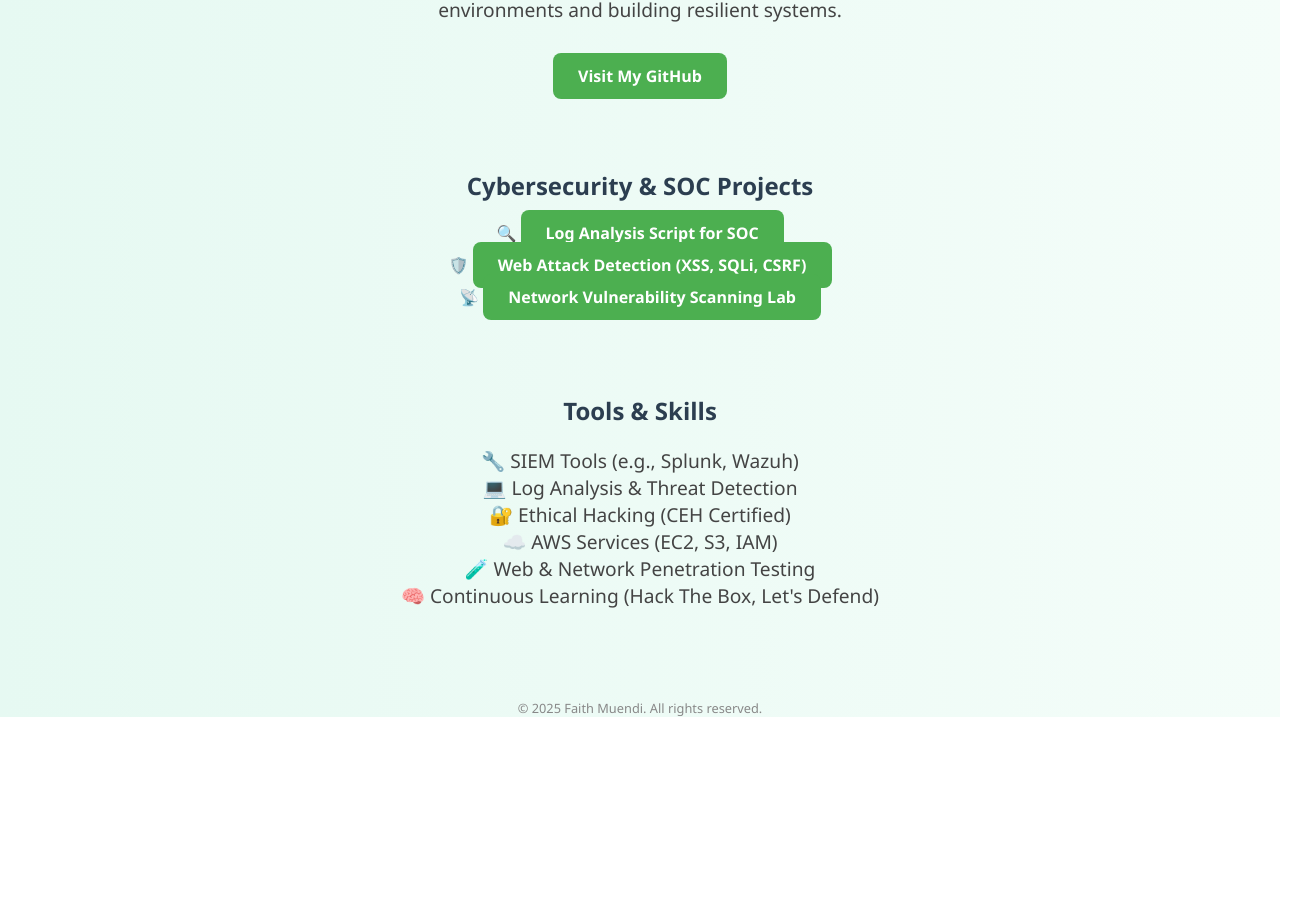
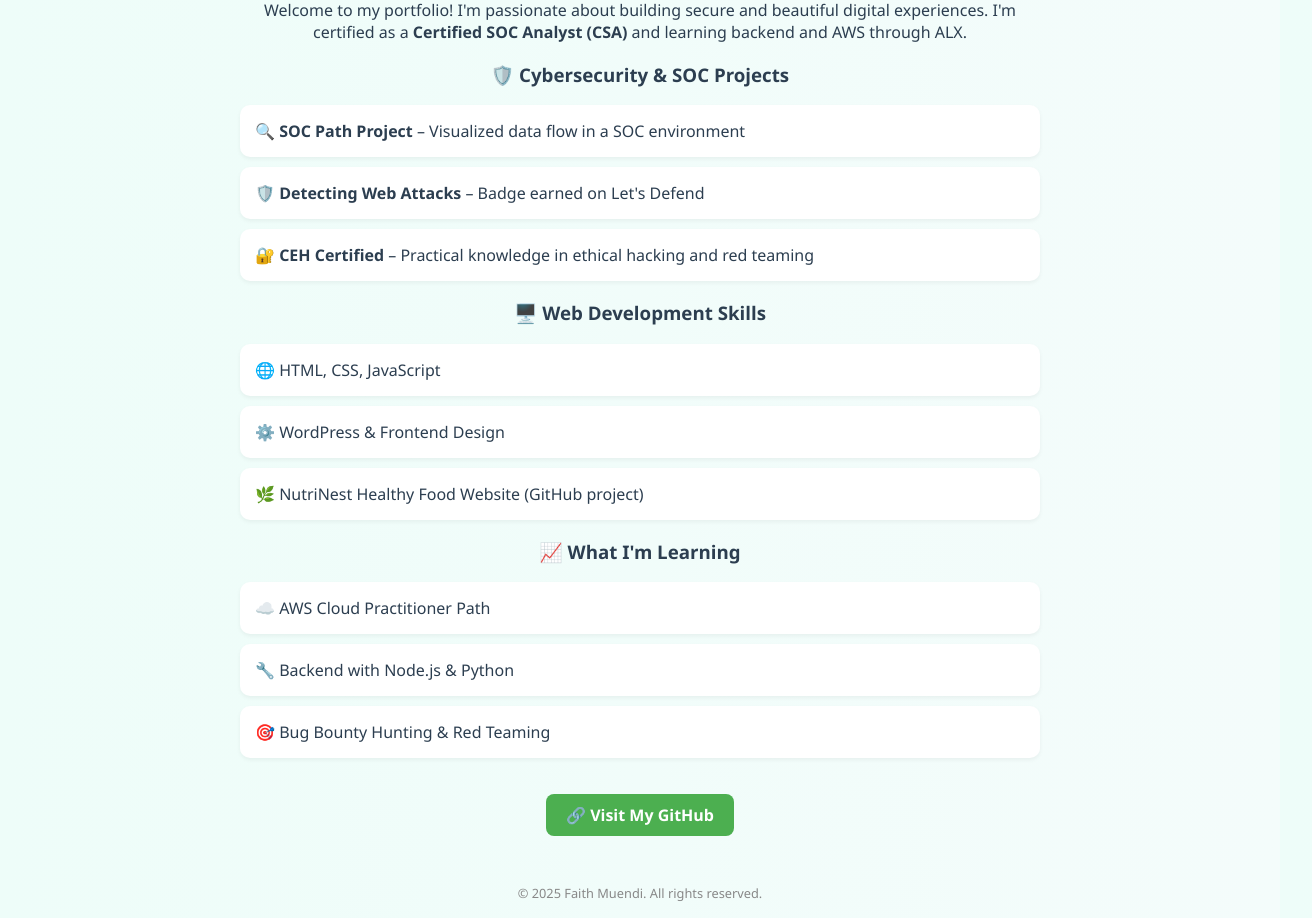
Before and after one commit to faith-muendi/my-portfolio, a plain HTML site: page index.html in a window 1280 px wide. Shown: the part 265-1183 px from the top of the page, 1312 px wide, since content can reach past the window. Before the commit the page ends 982 px from the top, so only its background shows below. Drawn offline with Linux system fonts and the light colour scheme.

Commit message:
Update index.html

```diff
--- a/index.html
+++ b/index.html
@@ -3,93 +3,106 @@
 <head>
   <meta charset="UTF-8" />
   <meta name="viewport" content="width=device-width, initial-scale=1.0"/>
-  <title>Faith Muendi | Cybersecurity & SOC Portfolio</title>
+  <title>Faith Muendi | Portfolio</title>
   <style>
     body {
       margin: 0;
       padding: 0;
       font-family: 'Segoe UI', Tahoma, Geneva, Verdana, sans-serif;
-      background: linear-gradient(to right, #e6f9f2, #f4fdf9);
+      background: linear-gradient(to right, #eefdf9, #f4fcfb);
+      color: #2c3e50;
       display: flex;
       flex-direction: column;
       align-items: center;
       justify-content: start;
       min-height: 100vh;
-      padding-top: 60px;
       text-align: center;
+    }
+    header {
+      padding: 2rem;
+      background-color: #e0f7f1;
+      width: 100%;
+      box-shadow: 0 4px 6px rgba(0,0,0,0.1);
     }
     h1 {
       font-size: 2.8rem;
-      color: #2c3e50;
-      margin-bottom: 10px;
+      margin-bottom: 0.5rem;
     }
     h2 {
-      color: #2c3e50;
-      margin-top: 40px;
+      color: #555;
+      font-weight: normal;
+      margin-top: 0;
     }
-    p {
-      font-size: 1.2rem;
-      color: #444;
-      max-width: 700px;
-      margin-bottom: 30px;
+    section {
+      max-width: 800px;
+      padding: 2rem;
+    }
+    ul {
+      list-style: none;
+      padding: 0;
+    }
+    li {
+      background: #ffffff;
+      margin: 10px 0;
+      padding: 15px;
+      border-radius: 10px;
+      box-shadow: 0 2px 4px rgba(0,0,0,0.05);
+      text-align: left;
     }
     a {
       background-color: #4CAF50;
       color: white;
-      padding: 12px 25px;
+      padding: 10px 20px;
       border-radius: 8px;
       text-decoration: none;
       font-weight: bold;
+      display: inline-block;
+      margin-top: 20px;
       transition: background 0.3s ease;
     }
     a:hover {
-      background-color: #45a049;
-    }
-    ul {
-      list-style: none;
-      padding: 0;
-      font-size: 1rem;
-    }
-    li {
-      margin-bottom: 10px;
-    }
-    section {
-      margin-top: 30px;
+      background-color: #3c9f45;
     }
     footer {
-      margin-top: 60px;
+      margin-top: auto;
+      padding: 1rem;
       font-size: 0.8rem;
       color: #888;
     }
   </style>
 </head>
 <body>
-  <h1>Hello, I'm Faith Muendi</h1>
-  <p>
-    I'm a passionate <strong>Cybersecurity Enthusiast</strong> and aspiring <strong>SOC Analyst</strong> with a foundation in web development and a growing expertise in backend systems and cloud infrastructure (AWS). I’m dedicated to securing digital environments and building resilient systems.
-  </p>
 
-  <a href="https://github.com/faith-muendi" target="_blank">Visit My GitHub</a>
+  <header>
+    <h1>Faith Muendi</h1>
+    <h2>Web Developer | SOC Analyst | Cybersecurity Student | AWS Learner</h2>
+  </header>
 
   <section>
-    <h2>Cybersecurity & SOC Projects</h2>
+    <p>Welcome to my portfolio! I'm passionate about building secure and beautiful digital experiences. I'm certified as a <strong>Certified SOC Analyst (CSA)</strong> and learning backend and AWS through ALX.</p>
+
+    <h3>🛡️ Cybersecurity & SOC Projects</h3>
     <ul>
-      <li>🔍 <a href="https://github.com/faith-muendi/log-analysis-soc" target="_blank">Log Analysis Script for SOC</a></li>
-      <li>🛡️ <a href="https://github.com/faith-muendi/web-attack-detection" target="_blank">Web Attack Detection (XSS, SQLi, CSRF)</a></li>
-      <li>📡 <a href="https://github.com/faith-muendi/network-vulnerability-scan" target="_blank">Network Vulnerability Scanning Lab</a></li>
+      <li>🔍 <strong>SOC Path Project</strong> – Visualized data flow in a SOC environment</li>
+      <li>🛡️ <strong>Detecting Web Attacks</strong> – Badge earned on Let's Defend</li>
+      <li>🔐 <strong>CEH Certified</strong> – Practical knowledge in ethical hacking and red teaming</li>
     </ul>
-  </section>
 
-  <section>
-    <h2>Tools & Skills</h2>
-    <p>
-      🔧 SIEM Tools (e.g., Splunk, Wazuh) <br/>
-      💻 Log Analysis & Threat Detection <br/>
-      🔐 Ethical Hacking (CEH Certified) <br/>
-      ☁️ AWS Services (EC2, S3, IAM) <br/>
-      🧪 Web & Network Penetration Testing <br/>
-      🧠 Continuous Learning (Hack The Box, Let's Defend)
-    </p>
+    <h3>🖥️ Web Development Skills</h3>
+    <ul>
+      <li>🌐 HTML, CSS, JavaScript</li>
+      <li>⚙️ WordPress & Frontend Design</li>
+      <li>🌿 NutriNest Healthy Food Website (GitHub project)</li>
+    </ul>
+
+    <h3>📈 What I'm Learning</h3>
+    <ul>
+      <li>☁️ AWS Cloud Practitioner Path</li>
+      <li>🔧 Backend with Node.js & Python</li>
+      <li>🎯 Bug Bounty Hunting & Red Teaming</li>
+    </ul>
+
+    <a href="https://github.com/faith-muendi" target="_blank">🔗 Visit My GitHub</a>
   </section>
 
   <footer>© 2025 Faith Muendi. All rights reserved.</footer>
```
